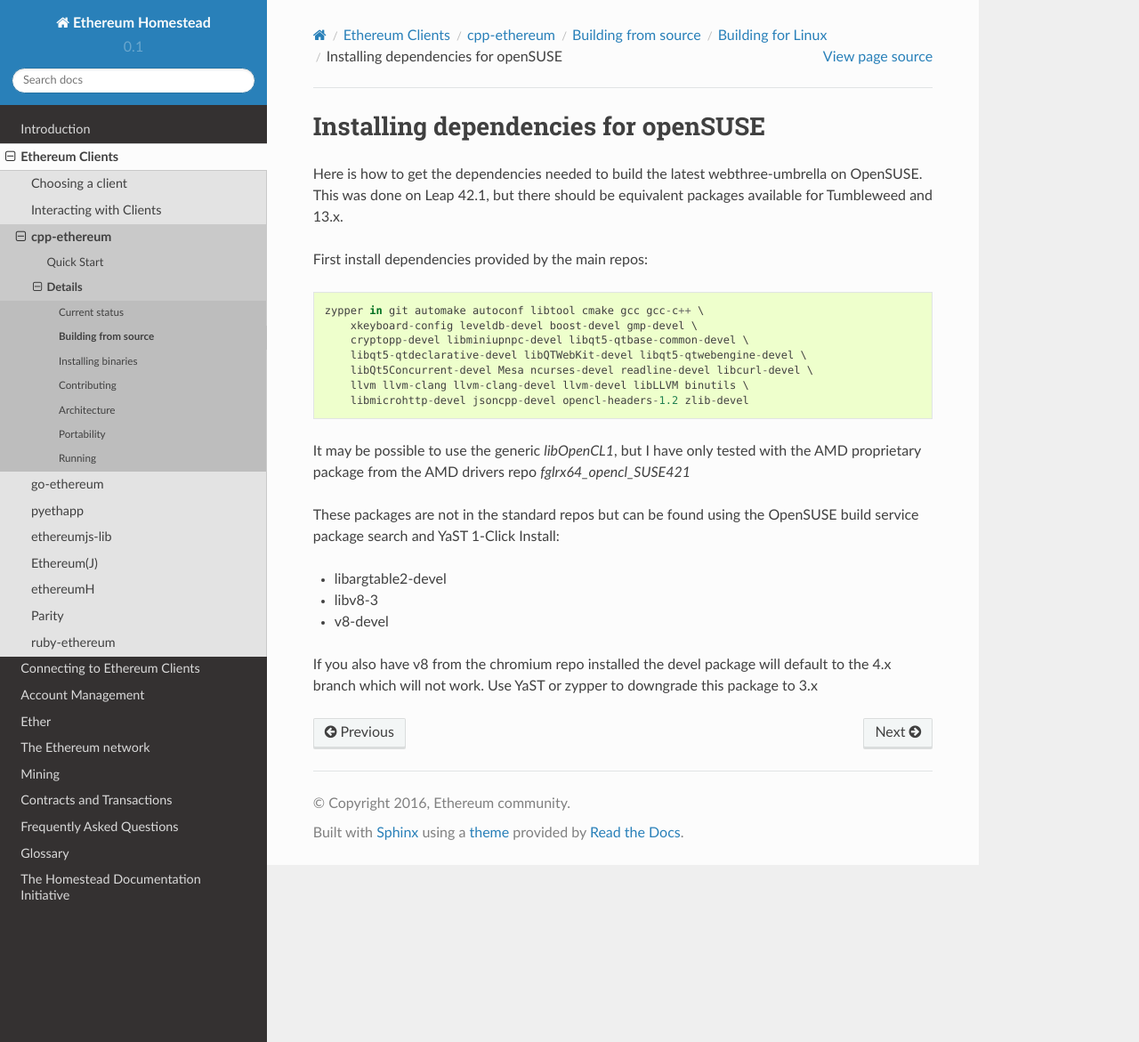
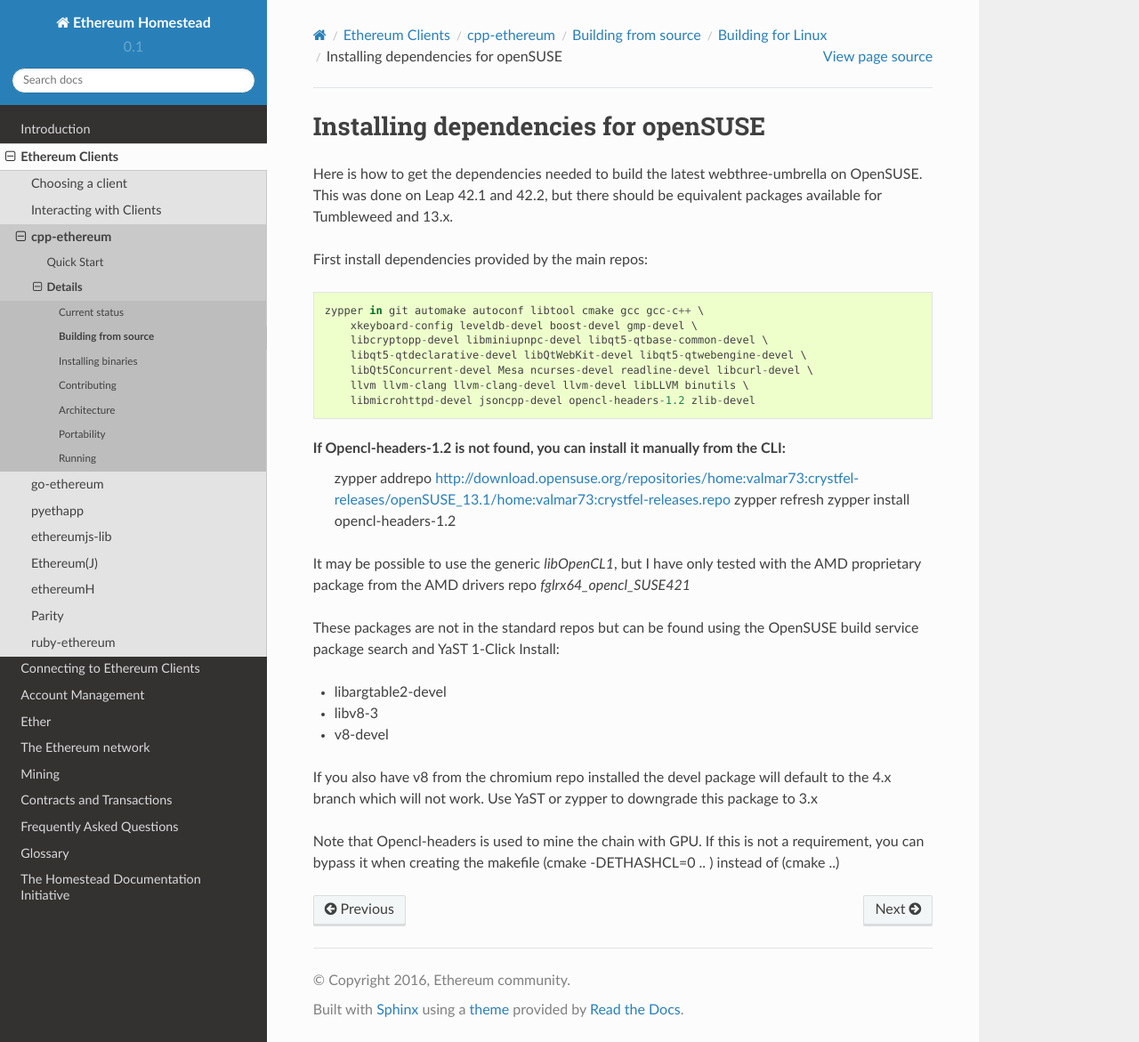
Before and after one commit to ethereum/homestead-guide, a Sphinx documentation site: the page built from source/ethereum-clients/cpp-ethereum/building-from-source/linux-opensuse.rst, in a window 1280 px wide and 1171 px high. Shown: the whole window at 89% size. Built offline with Sphinx 7.4.7 and the Read the Docs theme 2.0.0, drawn with Linux system fonts in a browser that asks for light colours.

Commit message:
OpenCL-headers comments and typo corrections
Some typos (?) in the dependencies - namely libcryptopp-devel and libQtWebKit-devel.
Opencl-headers seems to be a major issue.

Even when the lib is manually installed (zypper addrepo http://download.opensuse.org/repositories/home:valmar73:crystfel-releases/openSUSE_13.1/home:valmar73:crystfel-releases.repo
zypper refresh
zypper install opencl-headers-1.2) it is not recognized when cmake .. is called;

```diff
--- a/source/ethereum-clients/cpp-ethereum/building-from-source/linux-opensuse.rst
+++ b/source/ethereum-clients/cpp-ethereum/building-from-source/linux-opensuse.rst
@@ -4,17 +4,23 @@
 ################################################################################
 
 Here is how to get the dependencies needed to build the latest
-webthree-umbrella on OpenSUSE. This was done on Leap 42.1, but there should be equivalent packages available for Tumbleweed and 13.x.
+webthree-umbrella on OpenSUSE. This was done on Leap 42.1 and 42.2, but there should be equivalent packages available for Tumbleweed and 13.x.
 
 First install dependencies provided by the main repos: ::
 
     zypper in git automake autoconf libtool cmake gcc gcc-c++ \
         xkeyboard-config leveldb-devel boost-devel gmp-devel \
-        cryptopp-devel libminiupnpc-devel libqt5-qtbase-common-devel \
-        libqt5-qtdeclarative-devel libQTWebKit-devel libqt5-qtwebengine-devel \
+        libcryptopp-devel libminiupnpc-devel libqt5-qtbase-common-devel \
+        libqt5-qtdeclarative-devel libQtWebKit-devel libqt5-qtwebengine-devel \
         libQt5Concurrent-devel Mesa ncurses-devel readline-devel libcurl-devel \
         llvm llvm-clang llvm-clang-devel llvm-devel libLLVM binutils \
-        libmicrohttp-devel jsoncpp-devel opencl-headers-1.2 zlib-devel
+        libmicrohttpd-devel jsoncpp-devel opencl-headers-1.2 zlib-devel
+
+If Opencl-headers-1.2 is not found, you can install it manually from the CLI:
+    zypper addrepo http://download.opensuse.org/repositories/home:valmar73:crystfel-releases/openSUSE_13.1/home:valmar73:crystfel-releases.repo
+    zypper refresh
+    zypper install opencl-headers-1.2
+
 
 It may be possible to use the generic `libOpenCL1`, but I have only tested with the
 AMD proprietary package from the AMD drivers repo `fglrx64_opencl_SUSE421`
@@ -29,3 +35,5 @@
 If you also have v8 from the chromium repo installed the devel package will
 default to the 4.x branch which will not work. Use YaST or zypper to downgrade
 this package to 3.x
+
+Note that Opencl-headers is used to mine the chain with GPU. If this is not a requirement, you can bypass it when creating the makefile (cmake -DETHASHCL=0 .. ) instead of (cmake ..)
```
